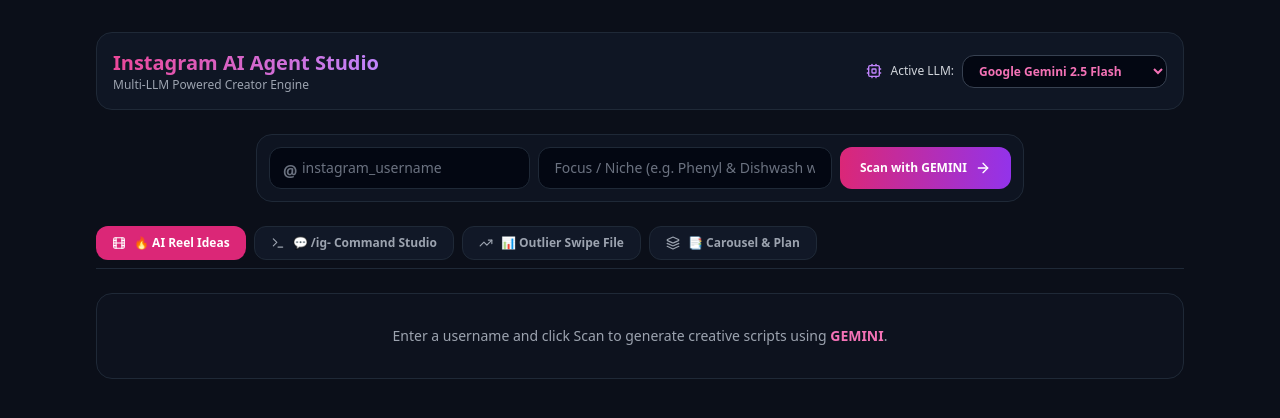
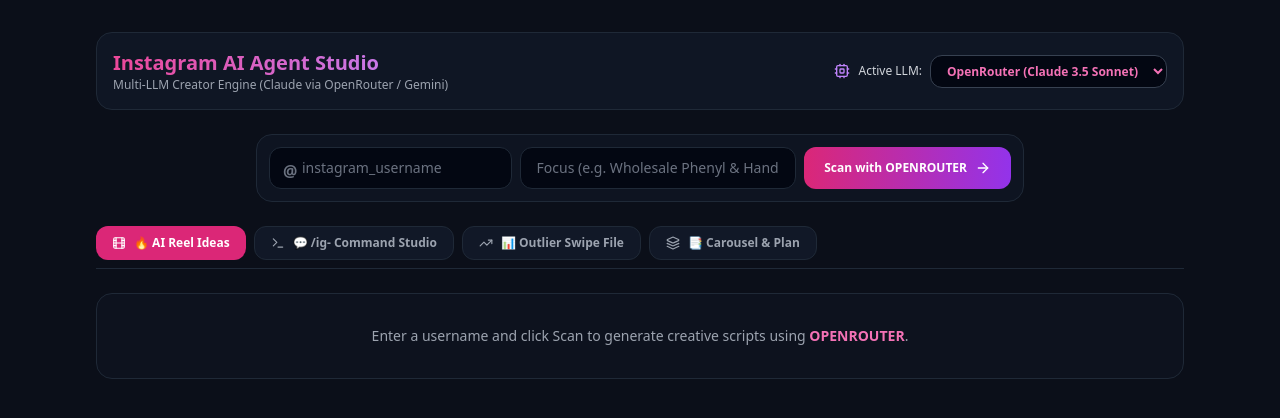
Before and after one commit to karanmn/Instagramhelper, a Next.js app: page / in a window 1280 px wide. Shown: the top 418 px of the page. Built offline with nearby package versions, Linux system fonts and the light colour scheme.

Commit message:
Update page.js

```diff
--- a/app/page.js
+++ b/app/page.js
@@ -2,7 +2,7 @@
 import { useState } from 'react';
 import {
   Sparkles, AlertTriangle, ShieldCheck, Instagram, ArrowRight,
-  Copy, Wand2, Film, Flame, FileText, Layers, Terminal, Send, RefreshCw, TrendingUp, Cpu
+  Copy, Film, Flame, FileText, Layers, Terminal, Send, RefreshCw, TrendingUp, Cpu
 } from 'lucide-react';
 import { scoreHook, generateBeatSheet, lintCaption, humanizeAndDetect } from '../lib/heuristics';
 
@@ -10,14 +10,14 @@
   { cmd: '/ig-reel', label: '/ig-reel (3 Hooks + Script + Beat Sheet)', placeholder: 'e.g. 5L Handwash ₹190 wholesale reel script...' },
   { cmd: '/ig-viral', label: '/ig-viral (Outlier Spin-off Ideas)', placeholder: 'e.g. Analyze my top outlier reel and write Part 2...' },
   { cmd: '/ig-carousel', label: '/ig-carousel (8-Slide 1080x1350 Copy)', placeholder: 'e.g. Chote business ka maal poore India me kaise bhejein...' },
-  { cmd: '/ig-caption', label: '/ig-caption (125-Char Hook + SEO Caption)', placeholder: 'e.g. Write a wholesale catalog caption for Phenyl & Dishwash...' },
+  { cmd: '/ig-caption', label: '/ig-caption (125-Char Hook + SEO Caption)', placeholder: 'e.g. Write wholesale catalog caption for Phenyl & Dishwash...' },
   { cmd: '/ig-dm', label: '/ig-dm (Keyword Auto-DM & Follow-ups)', placeholder: 'e.g. Rate card DM script for price inquiries...' }
 ];
 
 export default function Home() {
   const [username, setUsername] = useState('');
   const [scanFocus, setScanFocus] = useState('');
-  const [selectedProvider, setSelectedProvider] = useState('gemini');
+  const [selectedProvider, setSelectedProvider] = useState('openrouter'); // Default to OpenRouter
   const [loading, setLoading] = useState(false);
   const [data, setData] = useState(null);
   const [errorMsg, setErrorMsg] = useState('');
@@ -104,7 +104,7 @@
           <h1 className="text-xl font-bold bg-gradient-to-r from-pink-500 to-purple-400 bg-clip-text text-transparent">
             Instagram AI Agent Studio
           </h1>
-          <p className="text-xs text-gray-400">Multi-LLM Powered Creator Engine</p>
+          <p className="text-xs text-gray-400">Multi-LLM Creator Engine (Claude via OpenRouter / Gemini)</p>
         </div>
 
         {/* LLM Selector Dropdown */}
@@ -116,10 +116,9 @@
             onChange={(e) => setSelectedProvider(e.target.value)}
             className="px-3 py-1.5 bg-gray-950 border border-gray-700 rounded-xl text-xs font-bold text-pink-400 focus:outline-none"
           >
+            <option value="openrouter">OpenRouter (Claude 3.5 Sonnet)</option>
             <option value="gemini">Google Gemini 2.5 Flash</option>
-            <option value="groq">Groq (Llama 3.3 Lightning)</option>
-            <option value="mistral">Mistral AI (Small Latest)</option>
-            <option value="pollinations">Free Keyless LLM</option>
+            <option value="groq">Groq (Llama 3.3)</option>
           </select>
         </div>
       </div>
@@ -139,7 +138,7 @@
           </div>
           <input
             type="text"
-            placeholder="Focus / Niche (e.g. Phenyl & Dishwash wholesale)"
+            placeholder="Focus (e.g. Wholesale Phenyl & Handwash)"
             value={scanFocus}
             onChange={(e) => setScanFocus(e.target.value)}
             className="flex-1 px-4 py-2.5 bg-gray-950 border border-gray-800 rounded-xl text-white placeholder-gray-500 text-sm focus:outline-none focus:border-pink-500"
```
